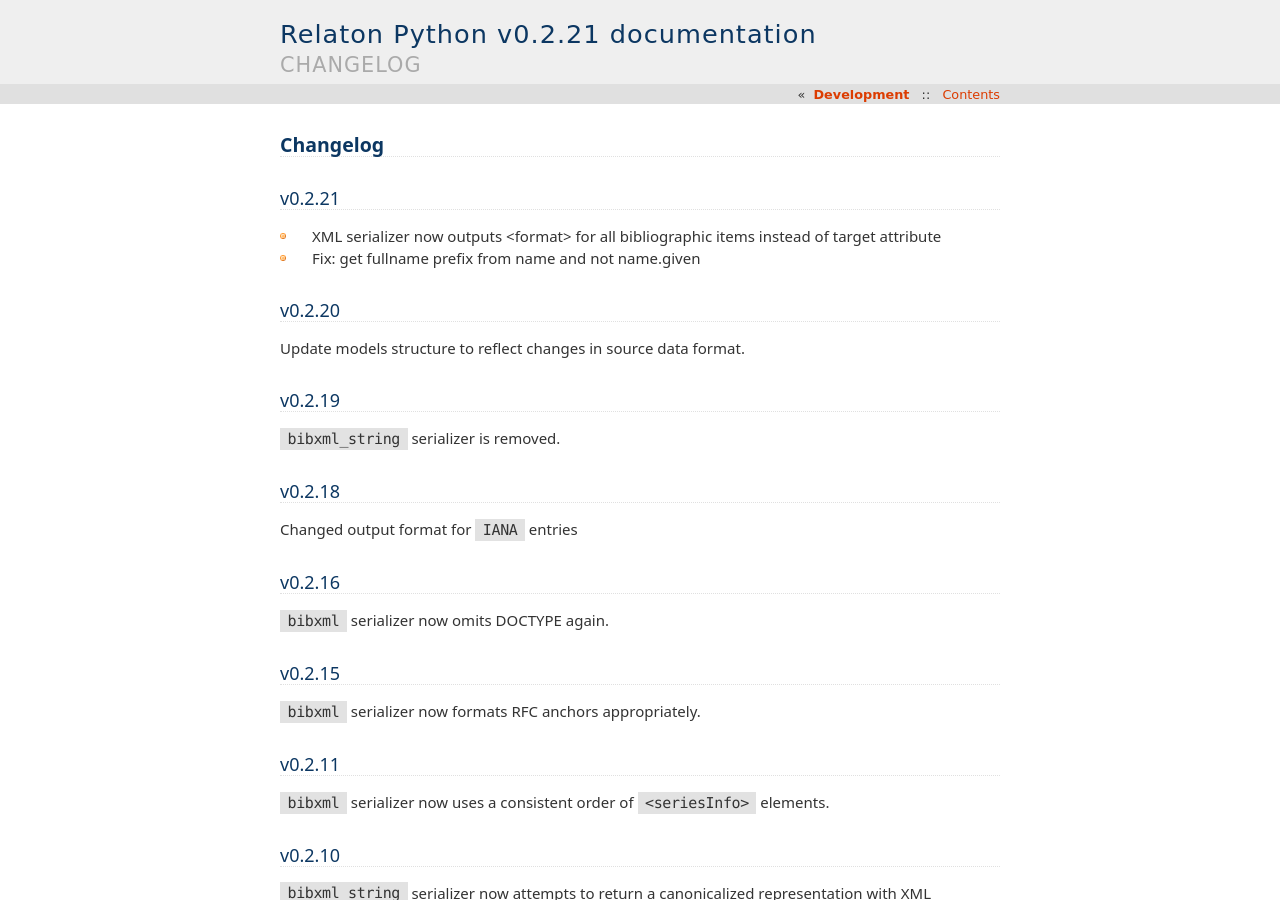
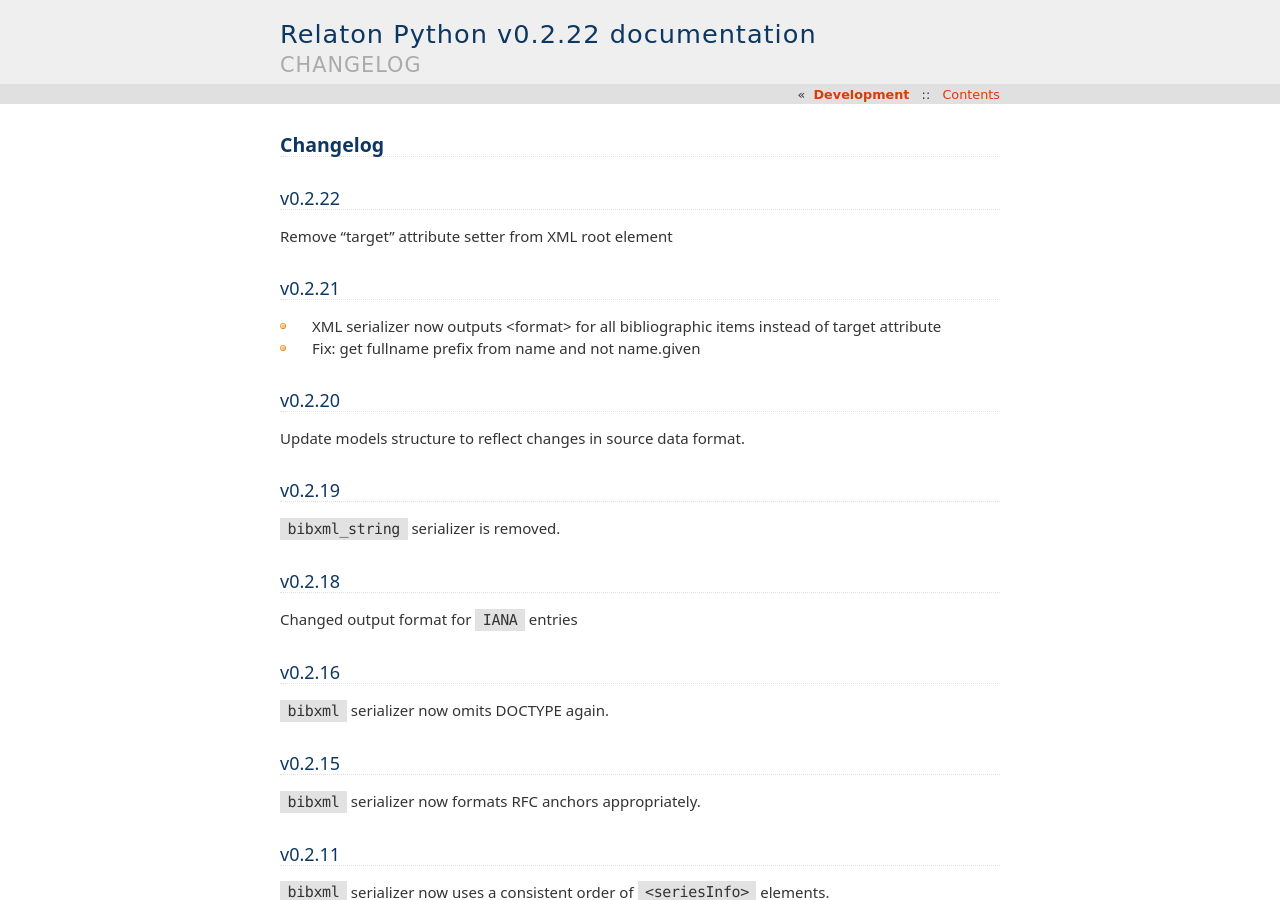
Before and after one commit to relaton/relaton-py, a Sphinx documentation site: the page built from docs/changelog.rst, in a window 1280 px wide and 900 px high. Built offline with Sphinx 7.4.7, drawn with Linux system fonts in a browser that asks for light colours.

Commit message:
chore: bump version

```diff
--- a/docs/changelog.rst
+++ b/docs/changelog.rst
@@ -1,6 +1,11 @@
 =========
 Changelog
 =========
+
+v0.2.22
+=======
+
+Remove "target" attribute setter from XML root element
 
 v0.2.21
 =======
--- a/relaton/__init__.py
+++ b/relaton/__init__.py
@@ -1 +1 @@
-__version__ = '0.2.21'
+__version__ = '0.2.22'
```
